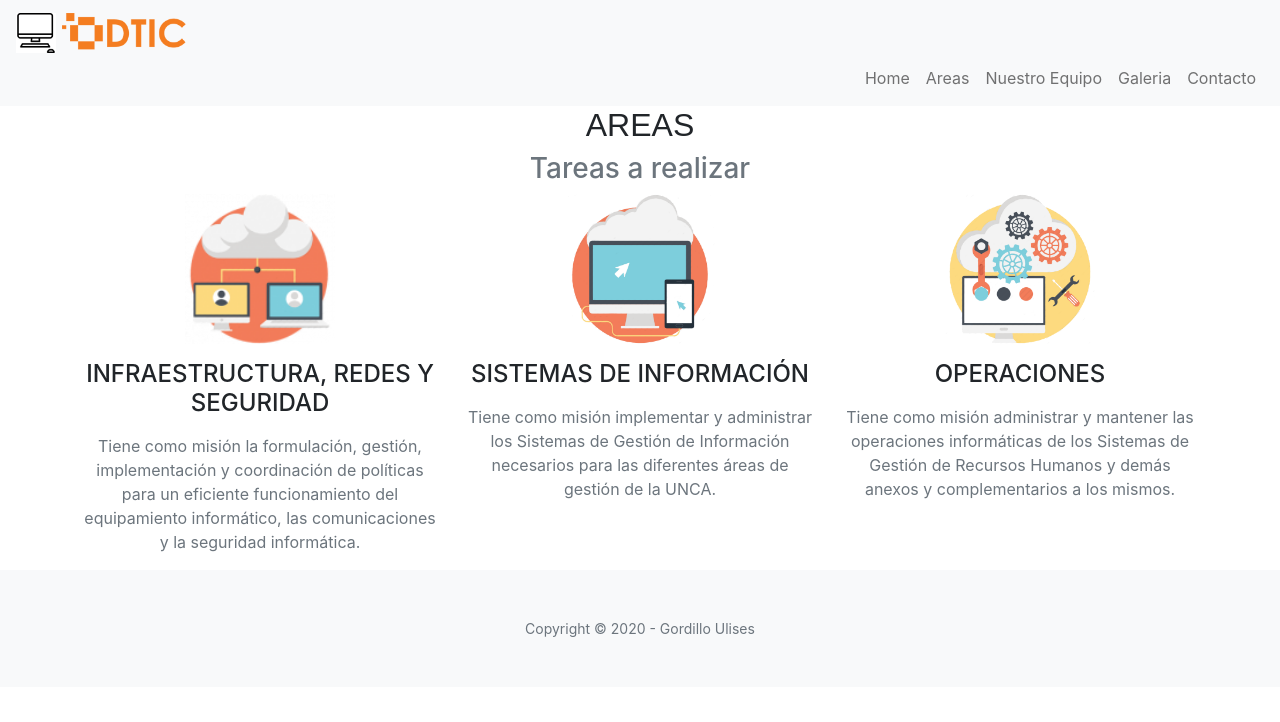
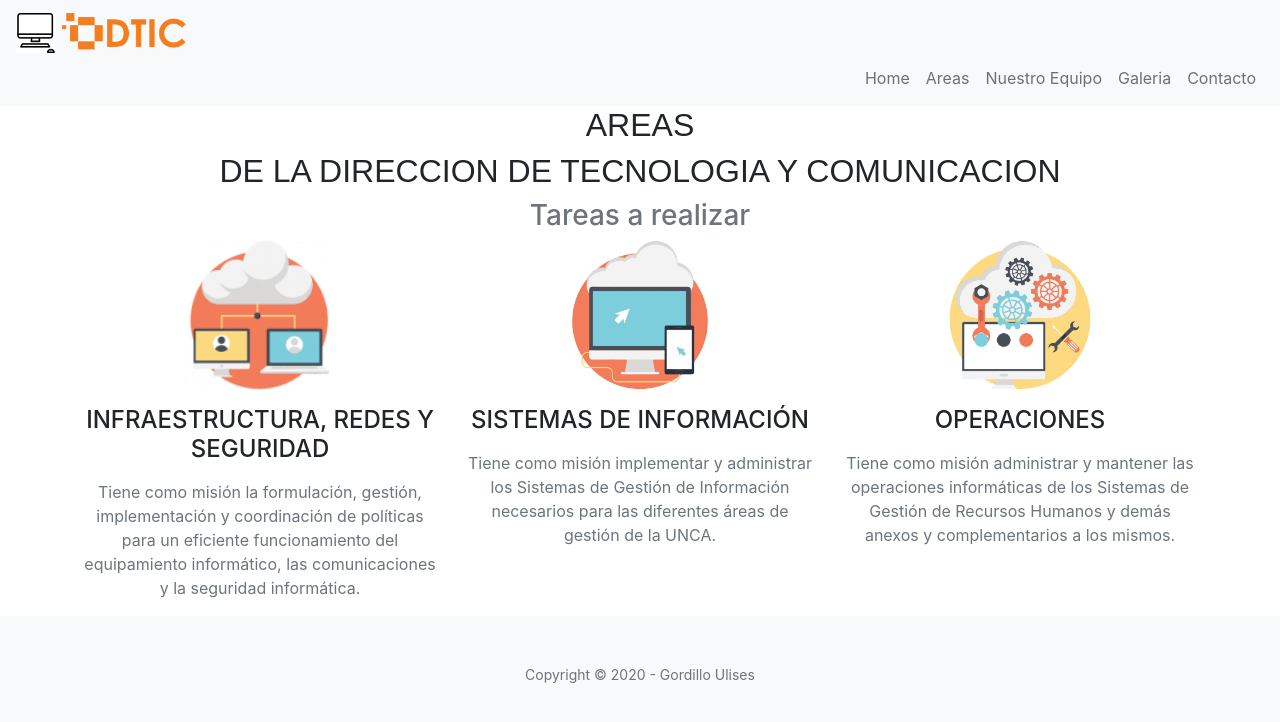
Before and after one commit to Ulises-Gordillo-1999/Proyectofinal_coderhouse, a website: page root/pages/areas.html in a window 1280 px wide. Drawn offline with nearby package versions, Linux system fonts and the light colour scheme.

Commit message:
modifique el subtitulo de areas

```diff
--- a/root/pages/areas.html
+++ b/root/pages/areas.html
@@ -54,6 +54,7 @@
 		<div class="container">
 			<div class="text-center">
 				<h2 class="section-heading text-uppercase">AREAS</h2>
+				<h2 class="section-heading text-uppercase"> De la Direccion de Tecnologia y Comunicacion</h2>
 				<h3 class="text-muted">Tareas a realizar</h3>
 			</div>
 			<div class="row text-center">
```
